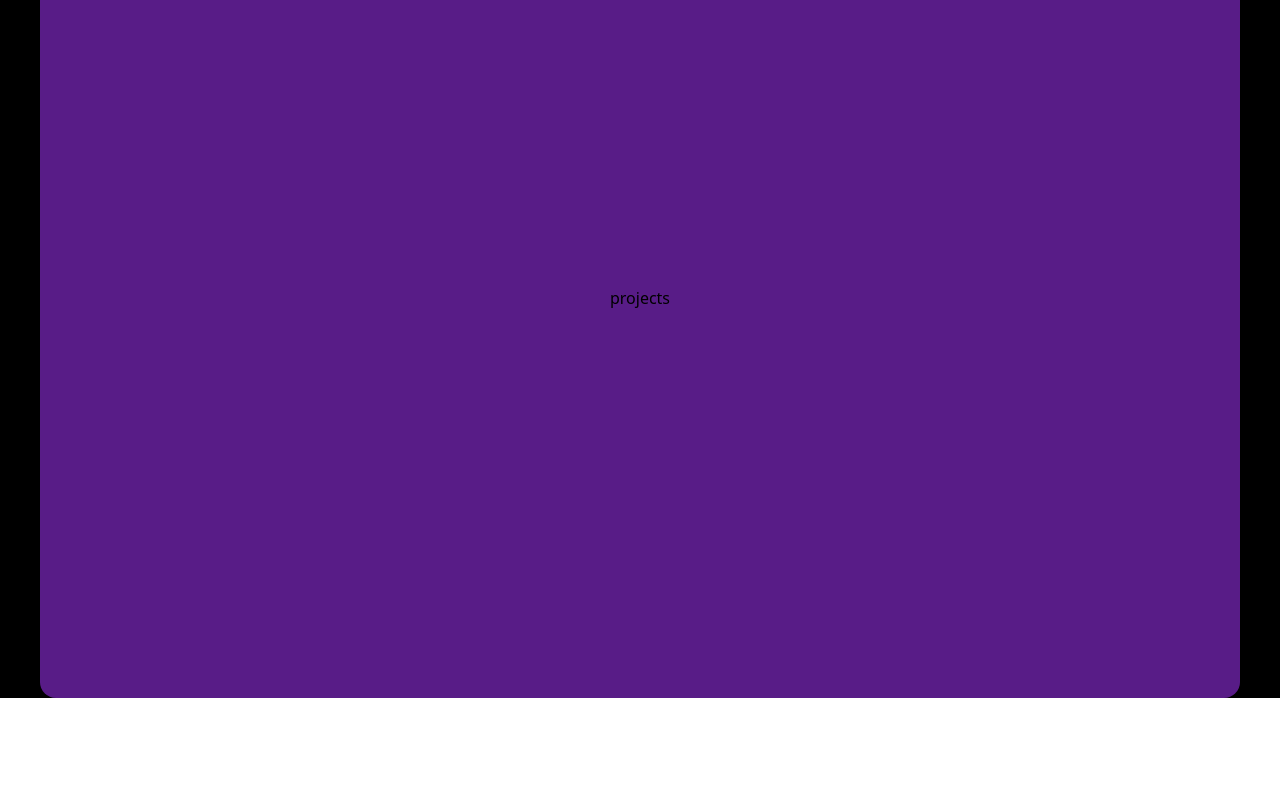
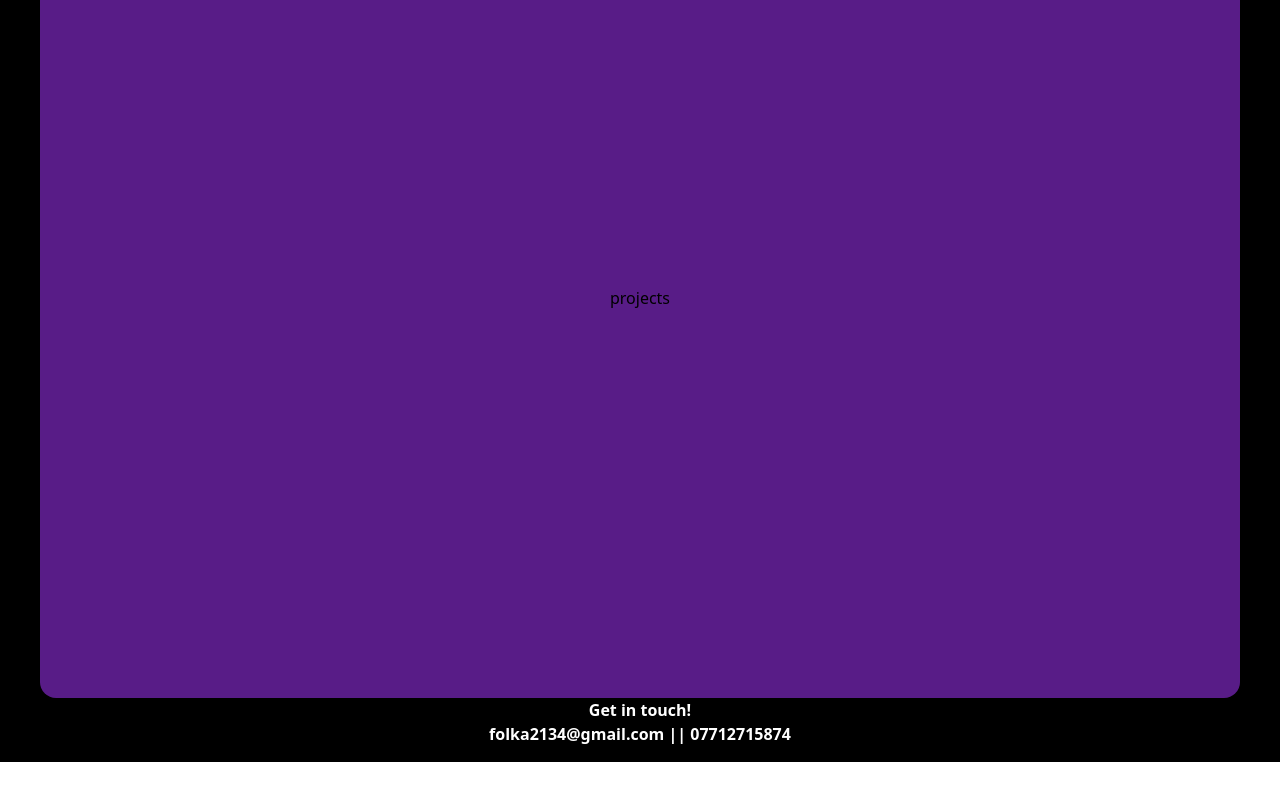
Before and after one commit to Folka2134/folka-portfolio, a React (Vite) app: page / in a window 1280 px wide. Shown: the part 1918-2718 px from the top of the page. Before the commit the page ends 2664 px from the top, so only its background shows below. Built offline with nearby package versions, Linux system fonts and the light colour scheme.

Commit message:
added footer

```diff
--- a/src/App.tsx
+++ b/src/App.tsx
@@ -7,6 +7,7 @@ import About from "./components/About";
 import Header from "./components/Header";
 import Banner from "./components/Banner";
 import Projects from "./components/Projects";
+import Footer from "./components/Footer";
 
 function App() {
   const particlesInit = useCallback(async (engine: Engine) => {
@@ -86,6 +87,7 @@ function App() {
             <Banner />
           </section>
           <Projects />
+          <Footer />
         </main>
       </div>
     </div>
--- /dev/null
+++ b/src/components/Footer.tsx
@@ -0,0 +1,16 @@
+const Footer = () => {
+  return (
+    <div className="footer-container bg-space-background h-16 bg-cover bg-fixed bg-bottom text-center align-middle font-bold text-white">
+      <footer>
+        <h3>Get in touch!</h3>
+        <p>
+          <span className="bg-tag-black rounded-md bg-opacity-30">
+            folka2134@gmail.com || 07712715874
+          </span>
+        </p>
+      </footer>
+    </div>
+  );
+};
+
+export default Footer;
```
